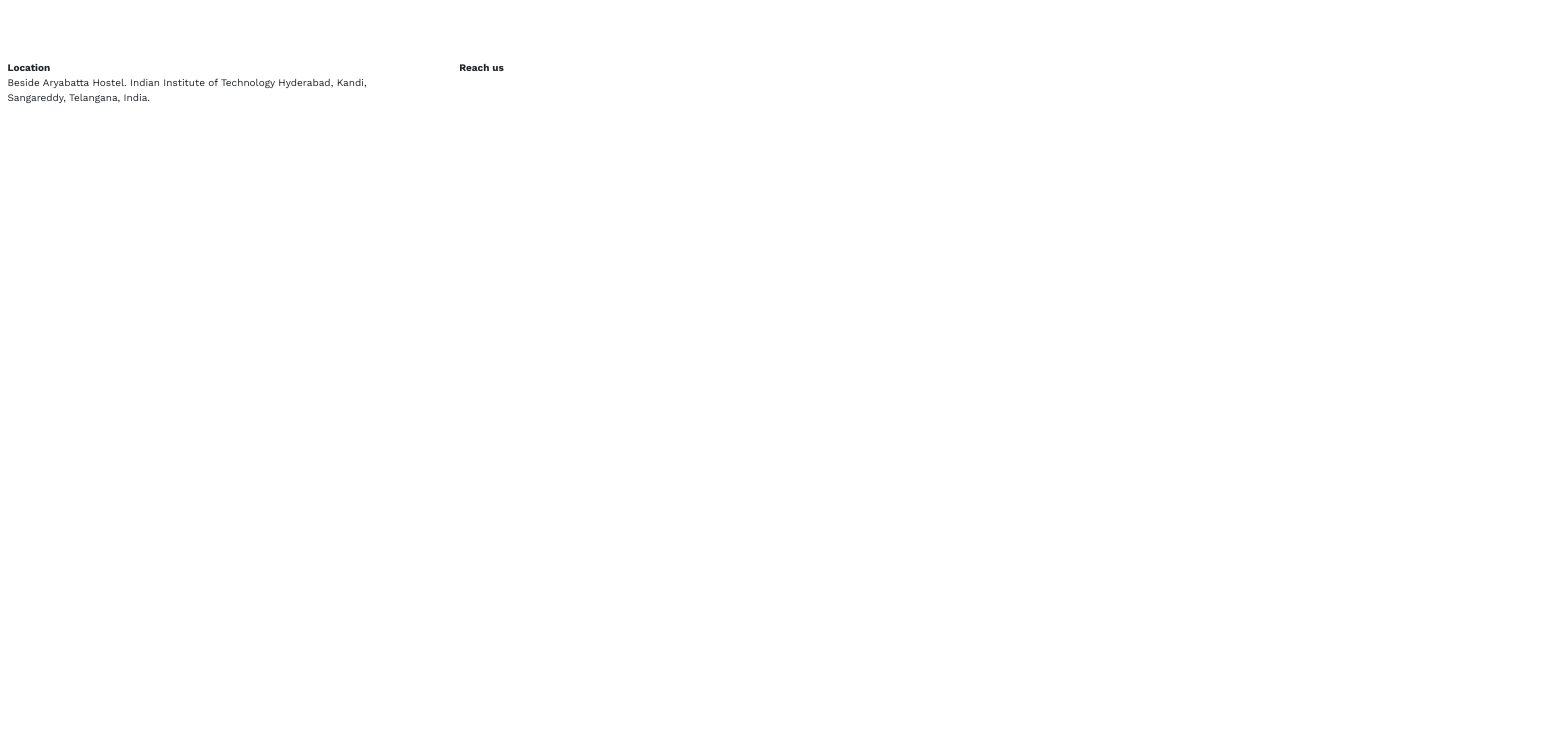
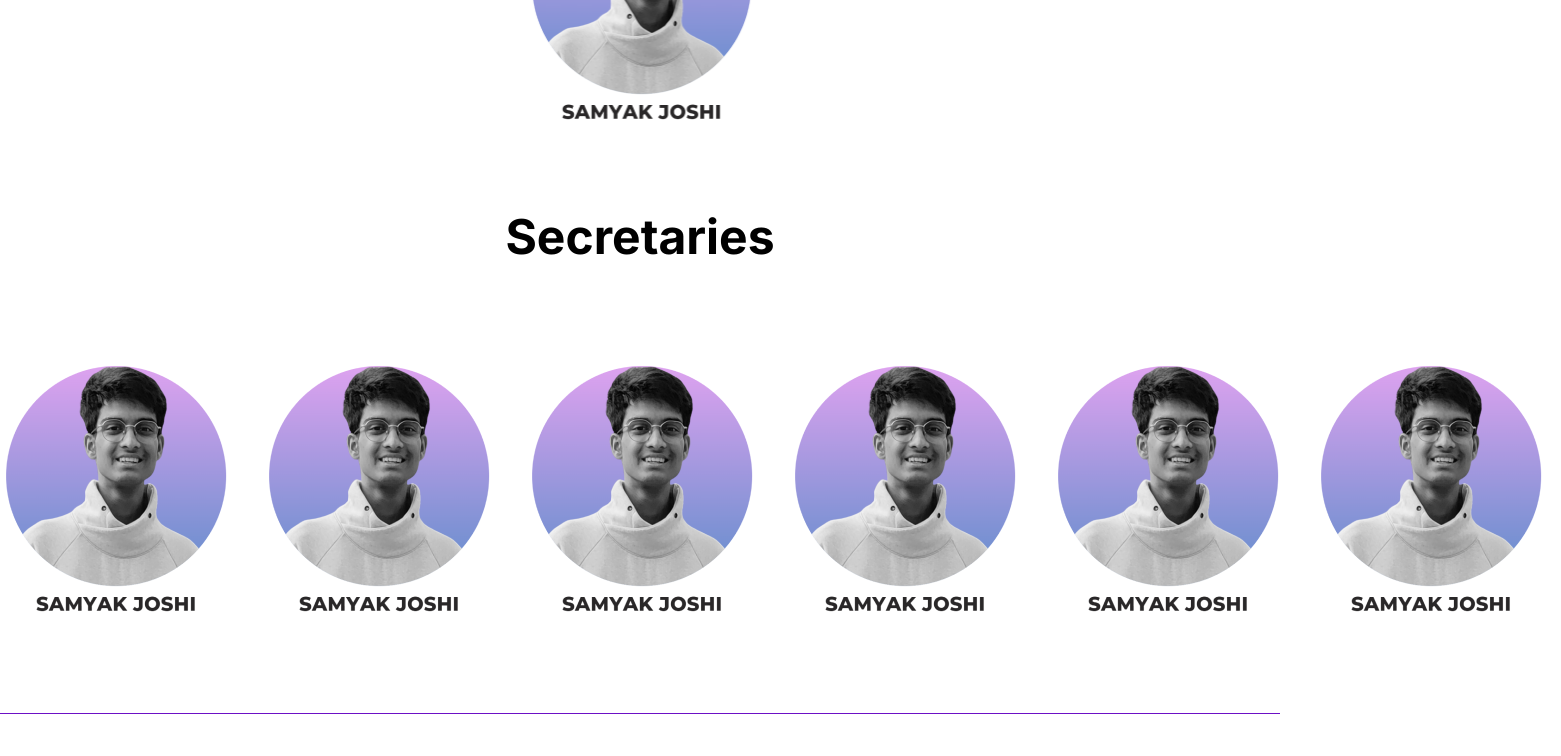
Before and after one commit to TinkerersLabIITH/TLweb, a React (Vite) app: page /team in a window 1280 px wide. Shown: the part 960-1716 px from the top of the page, 1561 px wide, since content can reach past the window. Before the commit the page ends 1165 px from the top, so only its background shows below. Built offline with nearby package versions, Linux system fonts and the light colour scheme.

Commit message:
edited team page:

```diff
--- a/src/pages/Team.jsx
+++ b/src/pages/Team.jsx
@@ -17,8 +17,26 @@ const Team = () => {
         </div>
         <div className="section-hero-image">
           <picture>
-            <img src="./images/Team.svg" alt="image" className='hero-img'/>
+            <img src="./images/Team.svg" alt="image" className='hero-img' />
           </picture>
+        </div>
+      </div>
+      <div className="convener">
+        <div className="position">Convener</div>
+        <picture>
+          <img src="./images/samyak.png" alt="pic" />
+        </picture>
+      </div>
+      <div className="secretaries">
+        <div className="position">Secretaries</div>
+        <div className='img-secs'>
+        <picture><img src="./images/samyak.png" alt="pic" /></picture>
+        <picture><img src="./images/samyak.png" alt="pic" /></picture>
+        <picture><img src="./images/samyak.png" alt="pic" /></picture>
+        <picture><img src="./images/samyak.png" alt="pic" /></picture>
+        <picture><img src="./images/samyak.png" alt="pic" /></picture>
+        <picture><img src="./images/samyak.png" alt="pic" /></picture>
+        <picture><img src="./images/samyak.png" alt="pic" /></picture>
         </div>
       </div>
     </TeamWrapper>
@@ -142,4 +160,46 @@ const TeamWrapper = styled.section`
     width: 100%;
   }
 
+  .convener{
+    display: flex;
+    flex-direction: column;
+    align-items: center;
+    justify-content: center;
+
+    .position{
+      padding: 10rem 0;
+      color: #000;
+      text-align: center;
+      font-size: 48px;
+      font-family: Inter;
+      font-weight: 700;
+    }
+
+    img{
+      width: 262.292px;
+      height: 280px;
+    }
+  }
+
+  .secretaries{
+    display: flex;
+    flex-direction: column;
+    align-items: center;
+    justify-content: center;
+
+    .position{
+      padding: 7rem 0;
+      color: #000;
+      text-align: center;
+      font-size: 48px;
+      font-family: Inter;
+      font-weight: 700;
+    }
+
+    .img-secs{
+      display: flex;
+      flex-direction: row;
+    }
+  }
+
 `;
```
Also changed, not shown: public/images/samyak.png (added).
